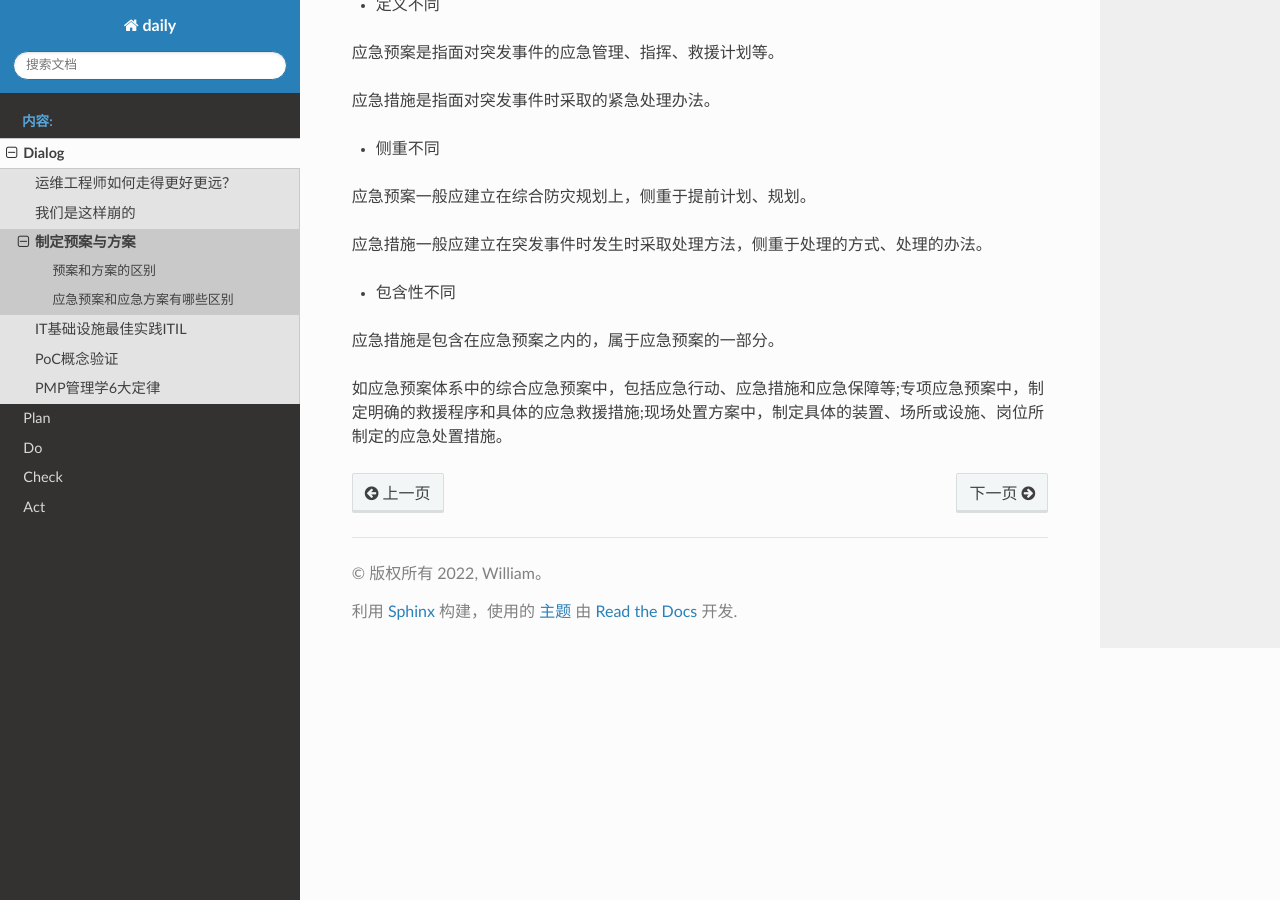
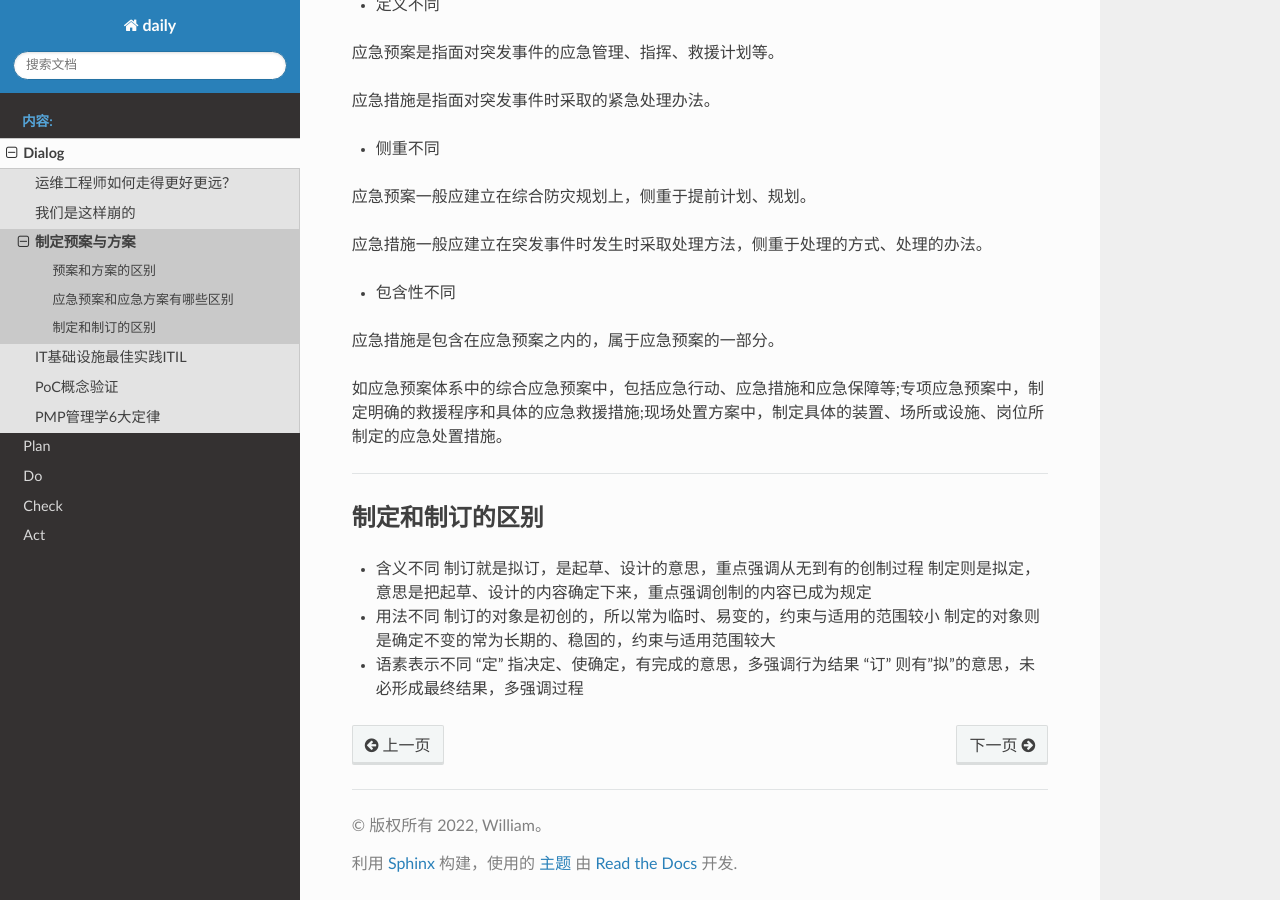
Before and after one commit to r2010shadow/daily, a Sphinx documentation site: the page built from source/Dialog/roles/contents.md, in a window 1280 px wide and 900 px high, scrolled down 581 px. Built offline with Sphinx 7.4.7 and the Read the Docs theme 2.0.0, drawn with Linux system fonts in a browser that asks for light colours; pages that are not in the unit, such as notebooks, are missing from menus.

Commit message:
制定和制订的区别

```diff
--- a/source/Dialog/roles/contents.md
+++ b/source/Dialog/roles/contents.md
@@ -31,3 +31,17 @@
 应急措施是包含在应急预案之内的，属于应急预案的一部分。
 
 如应急预案体系中的综合应急预案中，包括应急行动、应急措施和应急保障等;专项应急预案中，制定明确的救援程序和具体的应急救援措施;现场处置方案中，制定具体的装置、场所或设施、岗位所制定的应急处置措施。
+
+---
+## 制定和制订的区别
+- 含义不同
+制订就是拟订，是起草、设计的意思，重点强调从无到有的创制过程
+制定则是拟定，意思是把起草、设计的内容确定下来，重点强调创制的内容已成为规定
+
+- 用法不同
+制订的对象是初创的，所以常为临时、易变的，约束与适用的范围较小
+制定的对象则是确定不变的常为长期的、稳固的，约束与适用范围较大
+
+- 语素表示不同
+"定" 指决定、使确定，有完成的意思，多强调行为结果
+"订" 则有"拟"的意思，未必形成最终结果，多强调过程
```
